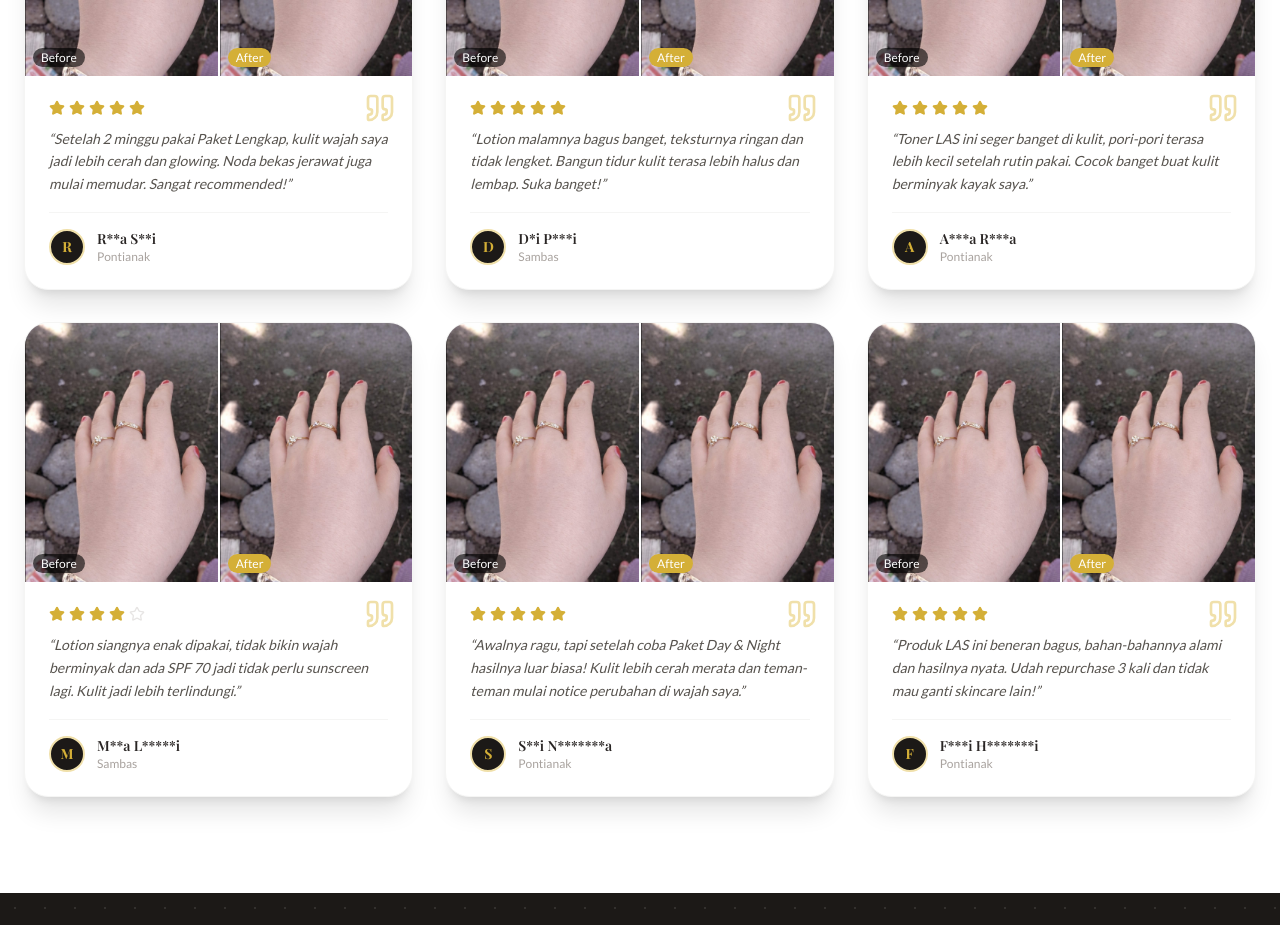
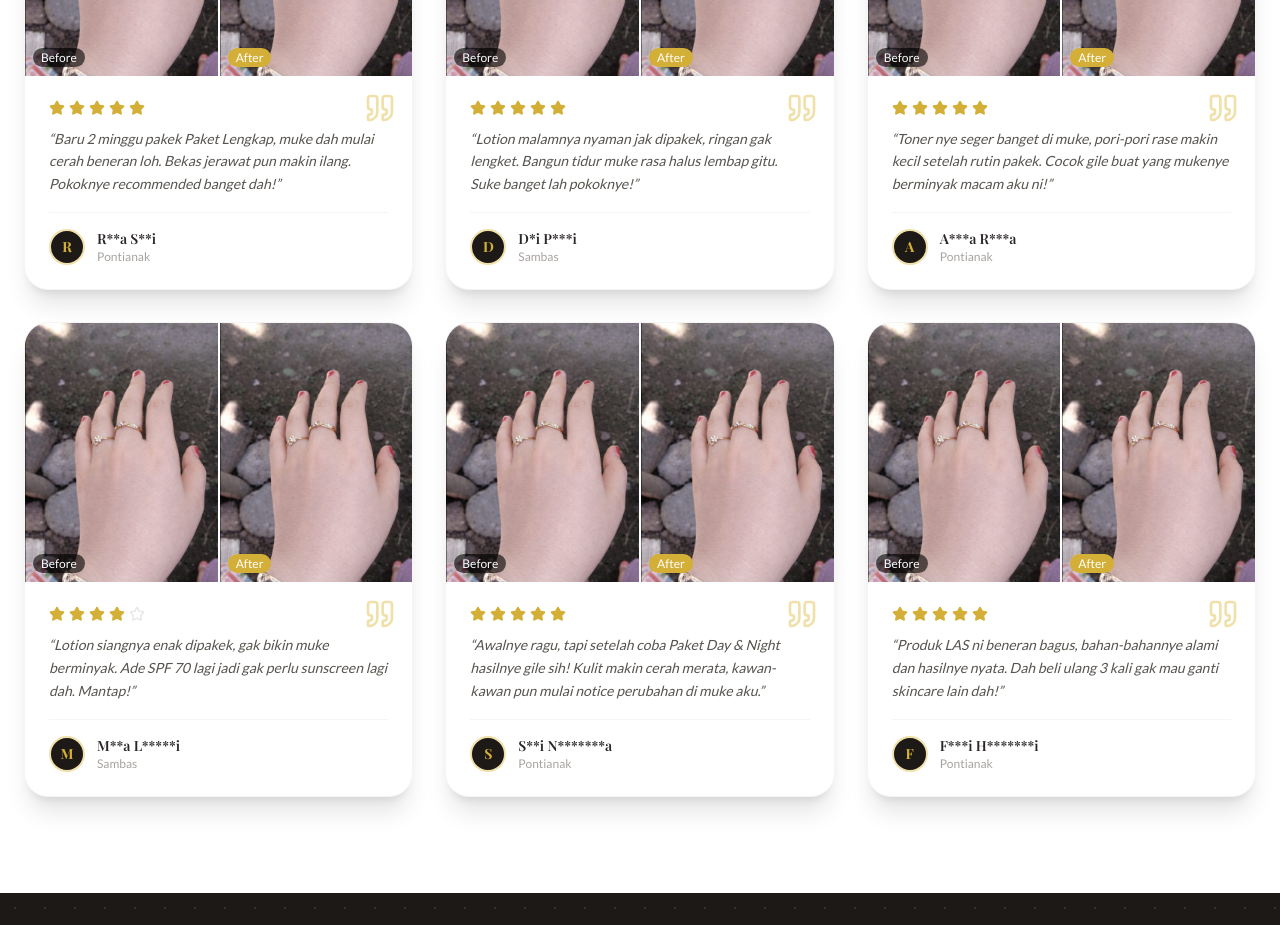
Before and after one commit to hrmnfrmnsyh1210-sys/LAS-BEAUTY, a React (Vite) app: page / in a window 1280 px wide. Shown: the part 2540-3465 px from the top of the page. Built offline with nearby package versions, Linux system fonts and the light colour scheme; a web font is replaced by a local one.

Commit message:
update bahasa

```diff
--- a/App.tsx
+++ b/App.tsx
@@ -160,7 +160,7 @@ const TESTIMONIALS: Testimonial[] = [
     location: "Pontianak",
     rating: 5,
     comment:
-      "Setelah 2 minggu pakai Paket Lengkap, kulit wajah saya jadi lebih cerah dan glowing. Noda bekas jerawat juga mulai memudar. Sangat recommended!",
+      "Baru 2 minggu pakek Paket Lengkap, muke dah mulai cerah beneran loh. Bekas jerawat pun makin ilang. Pokoknye recommended banget dah!",
     product: "Paket Lengkap",
     imageBefore: "/images/testi.jpeg",
     imageAfter: "/images/testi.jpeg",
@@ -171,7 +171,7 @@ const TESTIMONIALS: Testimonial[] = [
     location: "Sambas",
     rating: 5,
     comment:
-      "Lotion malamnya bagus banget, teksturnya ringan dan tidak lengket. Bangun tidur kulit terasa lebih halus dan lembap. Suka banget!",
+      "Lotion malamnya nyaman jak dipakek, ringan gak lengket. Bangun tidur muke rasa halus lembap gitu. Suke banget lah pokoknye!",
     product: "Lotion Malam",
     imageBefore: "/images/testi.jpeg",
     imageAfter: "/images/testi.jpeg",
@@ -182,7 +182,7 @@ const TESTIMONIALS: Testimonial[] = [
     location: "Pontianak",
     rating: 5,
     comment:
-      "Toner LAS ini seger banget di kulit, pori-pori terasa lebih kecil setelah rutin pakai. Cocok banget buat kulit berminyak kayak saya.",
+      "Toner nye seger banget di muke, pori-pori rase makin kecil setelah rutin pakek. Cocok gile buat yang mukenye berminyak macam aku ni!",
     product: "Toner LAS",
     imageBefore: "/images/testi.jpeg",
     imageAfter: "/images/testi.jpeg",
@@ -193,7 +193,7 @@ const TESTIMONIALS: Testimonial[] = [
     location: "Sambas",
     rating: 4,
     comment:
-      "Lotion siangnya enak dipakai, tidak bikin wajah berminyak dan ada SPF 70 jadi tidak perlu sunscreen lagi. Kulit jadi lebih terlindungi.",
+      "Lotion siangnya enak dipakek, gak bikin muke berminyak. Ade SPF 70 lagi jadi gak perlu sunscreen lagi dah. Mantap!",
     product: "Lotion Siang",
     imageBefore: "/images/testi.jpeg",
     imageAfter: "/images/testi.jpeg",
@@ -204,7 +204,7 @@ const TESTIMONIALS: Testimonial[] = [
     location: "Pontianak",
     rating: 5,
     comment:
-      "Awalnya ragu, tapi setelah coba Paket Day & Night hasilnya luar biasa! Kulit lebih cerah merata dan teman-teman mulai notice perubahan di wajah saya.",
+      "Awalnye ragu, tapi setelah coba Paket Day & Night hasilnye gile sih! Kulit makin cerah merata, kawan-kawan pun mulai notice perubahan di muke aku.",
     product: "Paket Day & Night",
     imageBefore: "/images/testi.jpeg",
     imageAfter: "/images/testi.jpeg",
@@ -215,7 +215,7 @@ const TESTIMONIALS: Testimonial[] = [
     location: "Pontianak",
     rating: 5,
     comment:
-      "Produk LAS ini beneran bagus, bahan-bahannya alami dan hasilnya nyata. Udah repurchase 3 kali dan tidak mau ganti skincare lain!",
+      "Produk LAS ni beneran bagus, bahan-bahannye alami dan hasilnye nyata. Dah beli ulang 3 kali gak mau ganti skincare lain dah!",
     product: "Paket Lengkap",
     imageBefore: "/images/testi.jpeg",
     imageAfter: "/images/testi.jpeg",
```
